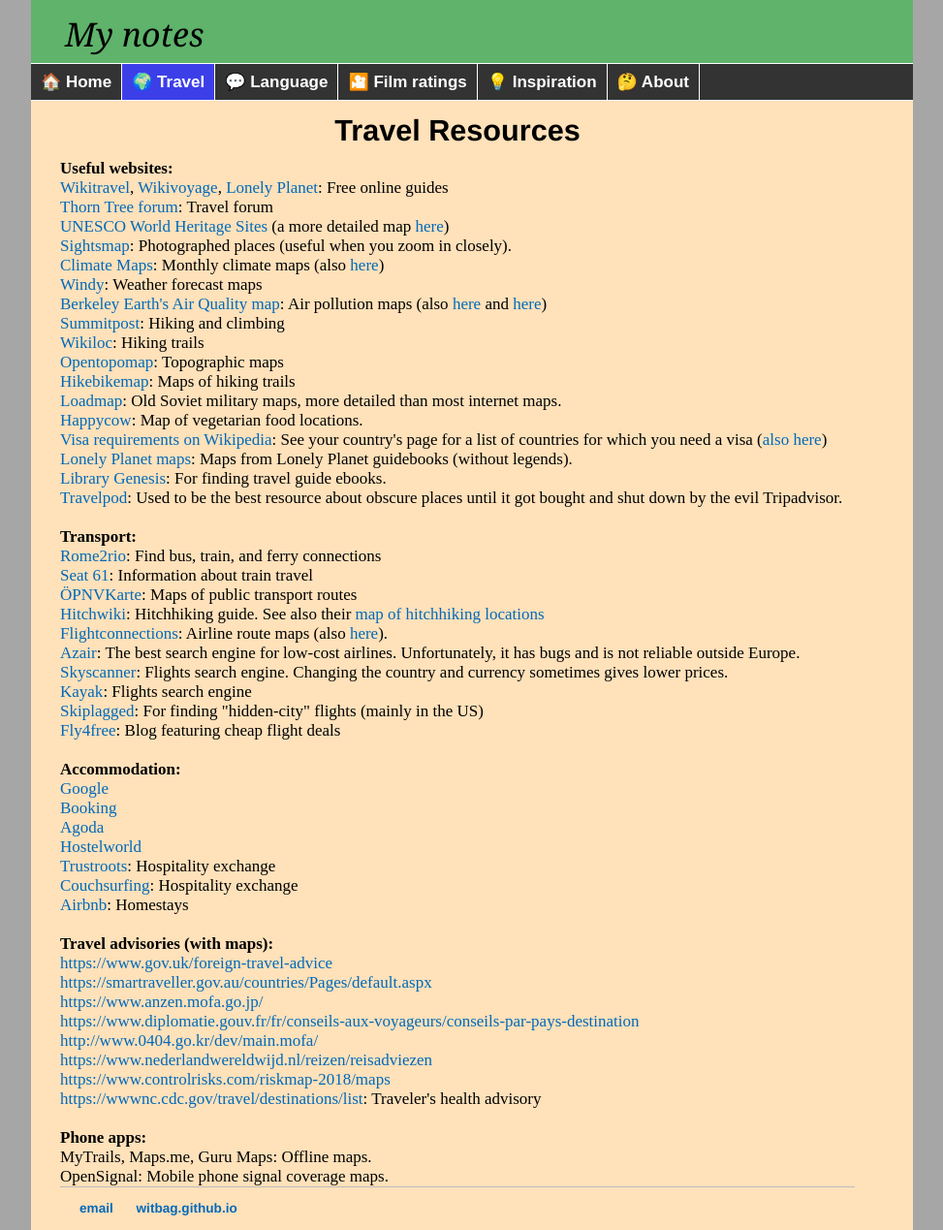
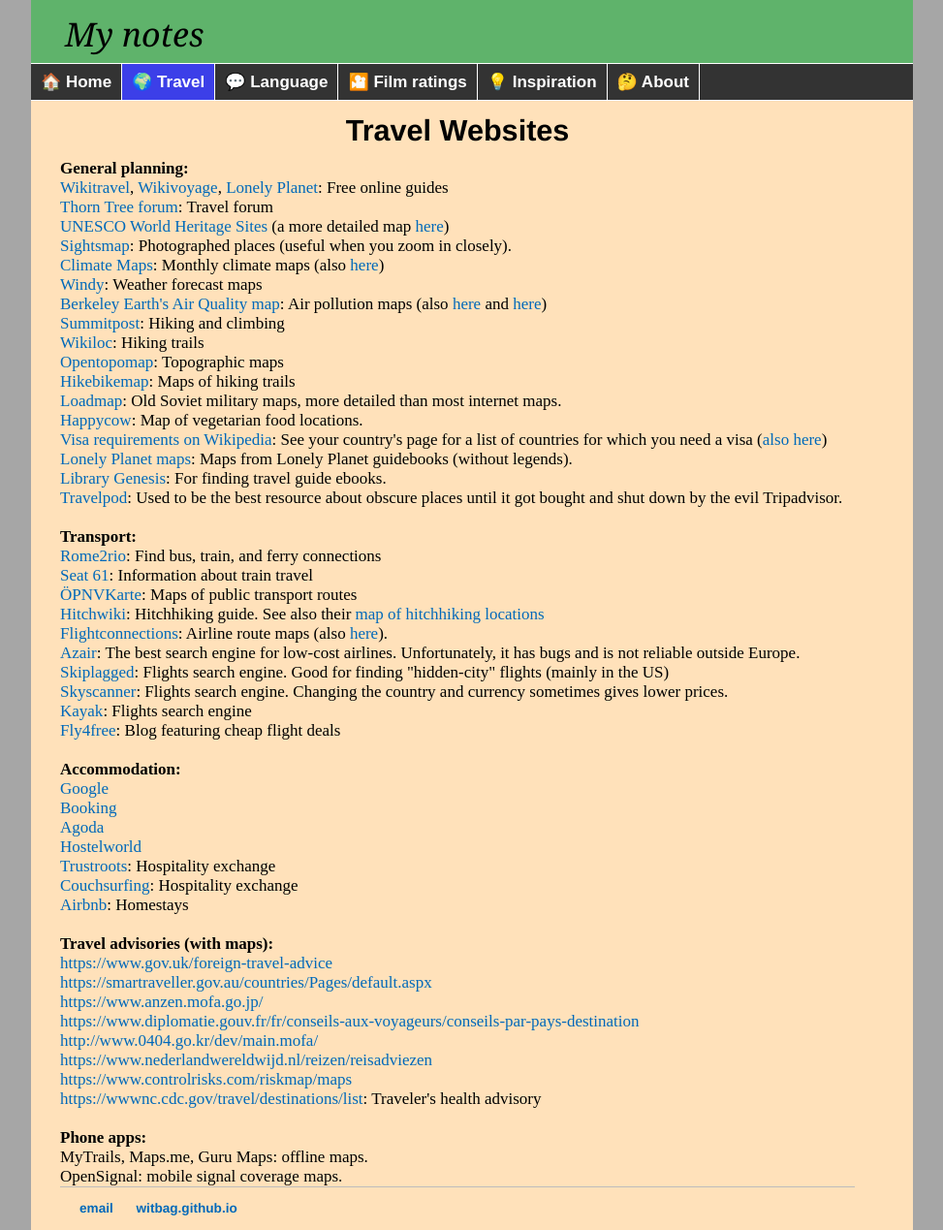
Before and after one commit to witbag/witbag.github.io, a Jekyll site: the page built from travel/resources.html, in a window 1280 px wide. Shown: the whole page at 97% size, without its empty margins (153-1126 px from the left). Built offline with Jekyll 4.4.1, drawn with Linux system fonts in a browser that asks for light colours.

Commit message:
Update resources.html

```diff
--- a/travel/resources.html
+++ b/travel/resources.html
@@ -6,9 +6,9 @@
 <div class="travel">
 
 <br>
-<center><h2>Travel Resources</h2></center>
+<center><h2>Travel Websites</h2></center>
 
-<a id="websites"></a><b>Useful websites:</b><br>
+<a id="websites"></a><b>General planning:</b><br>
 <a href="https://wikitravel.org/en/Main_Page" target=_blank>Wikitravel</a>, <a href="https://en.wikivoyage.org/wiki/Main_Page" target=_blank>Wikivoyage</a>, <a href="https://www.lonelyplanet.com/places" target=_blank>Lonely Planet</a>: Free online guides<br>
 <a href="https://www.lonelyplanet.com/thorntree/welcome" target=_blank>Thorn Tree forum</a>: Travel forum<br>
 <a href="http://whc.unesco.org/en/list" target=_blank>UNESCO World Heritage Sites</a> (a more detailed map <a href="https://www.worldheritagesite.org/map" target=_blank>here</a>)<br>
@@ -34,13 +34,13 @@
 <a href="http://hitchwiki.org/en/Main_Page" target=_blank>Hitchwiki</a>: Hitchhiking guide. See also their <a href="http://hitchwiki.org/maps/" target=_blank>map of hitchhiking locations</a><br>
 <a href="https://www.flightconnections.com" target=_blank>Flightconnections</a>: Airline route maps (also <a href="https://www.flightsfrom.com" target=_blank>here</a>).<br>
 <a href="http://www.azair.eu" target=_blank>Azair</a>: The best search engine for low-cost airlines. Unfortunately, it has bugs and is not reliable outside Europe.<br>
+<a href="https://skiplagged.com/" target=_blank>Skiplagged</a>: Flights search engine. Good for finding "hidden-city" flights (mainly in the US)<br>
 <a href="https://www.skyscanner.com" target=_blank>Skyscanner</a>: Flights search engine. Changing the country and currency sometimes gives lower prices.<br>
 <a href="https://www.kayak.com/flights" target=_blank>Kayak</a>: Flights search engine<br>
-<a href="https://skiplagged.com/" target=_blank>Skiplagged</a>: For finding "hidden-city" flights (mainly in the US)<br>
 <a href="https://www.fly4free.com/flight-deals/" target=_blank>Fly4free</a>: Blog featuring cheap flight deals<br>
 <br>
 <a id="accom"></a><b>Accommodation:</b><br>
-<a href="https://www.google.com/search?q=hotels&tbm=lcl" target=_blank>Google</a><br>
+<a href="https://www.google.com/travel/hotels/" target=_blank>Google</a><br>
 <a href="https://www.booking.com" target=_blank>Booking</a><br>
 <a href="https://www.agoda.com" target=_blank>Agoda</a><br>
 <a href="https://www.hostelworld.com" target=_blank>Hostelworld</a><br>
@@ -55,9 +55,9 @@
 <a href="https://www.diplomatie.gouv.fr/fr/conseils-aux-voyageurs/conseils-par-pays-destination" target=_blank>https://www.diplomatie.gouv.fr/fr/conseils-aux-voyageurs/conseils-par-pays-destination</a><br />
 <a href="http://www.0404.go.kr/dev/main.mofa" target=_blank>http://www.0404.go.kr/dev/main.mofa/</a><br />
 <a href="https://www.nederlandwereldwijd.nl/reizen/reisadviezen" target=_blank>https://www.nederlandwereldwijd.nl/reizen/reisadviezen</a><br />
-<a href="https://www.controlrisks.com/riskmap/maps" target=_blank>https://www.controlrisks.com/riskmap-2018/maps</a><br />
+<a href="https://www.controlrisks.com/riskmap/maps" target=_blank>https://www.controlrisks.com/riskmap/maps</a><br />
 <a href="https://wwwnc.cdc.gov/travel/destinations/list" target=_blank>https://wwwnc.cdc.gov/travel/destinations/list</a>: Traveler's health advisory<br>
 <br>
 <a id="phone"></a><b>Phone apps:</b><br>
-MyTrails, Maps.me, Guru Maps: Offline maps.<br>
-OpenSignal: Mobile phone signal coverage maps.<br>
+MyTrails, Maps.me, Guru Maps: offline maps.<br>
+OpenSignal: mobile signal coverage maps.<br>
```
